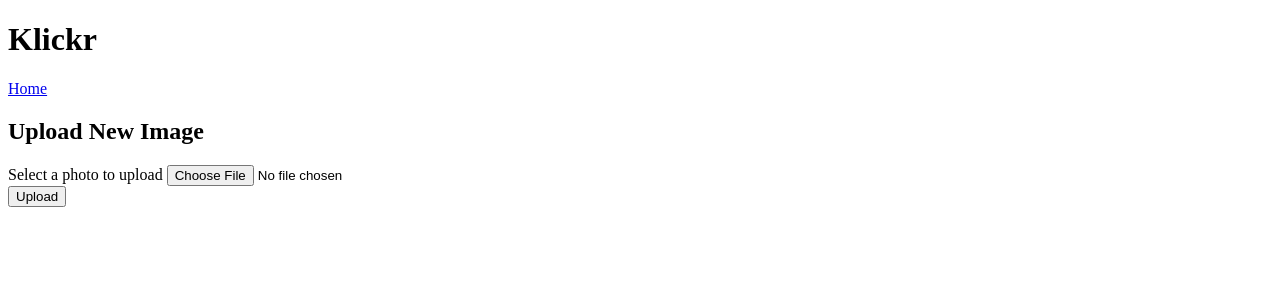
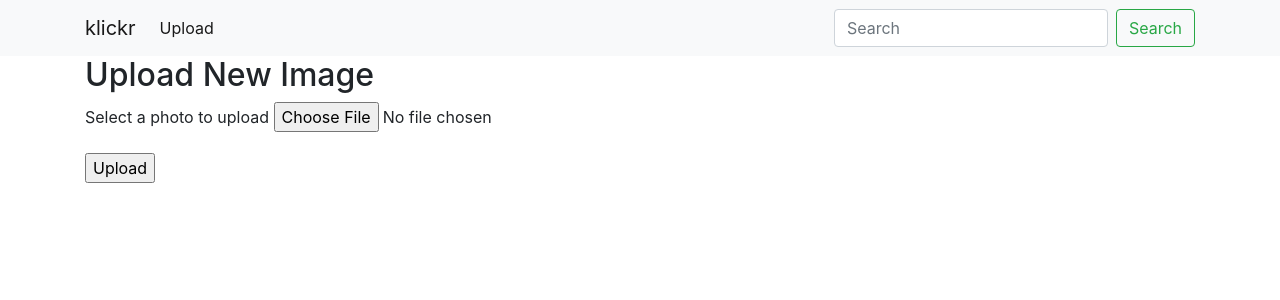
Before and after one commit to pipalacademy/klickr, a Flask app: page /upload in a window 1280 px wide. Shown: the top 300 px of the page. Run offline with Flask 2, Linux system fonts and the light colour scheme; some libraries are stand-ins or nearby versions.

Commit message:
Added base template using bootstrap.

```diff
--- /dev/null
+++ b/webapp/templates/base.html
@@ -0,0 +1,50 @@
+<!DOCTYPE html>
+<html lang="en">
+  <head>
+    <!-- Required meta tags -->
+    <meta charset="utf-8">
+    <meta name="viewport" content="width=device-width, initial-scale=1, shrink-to-fit=no">
+    <title>klickr</title>
+
+    <!-- Bootstrap CSS -->
+    <link rel="stylesheet" href="https://stackpath.bootstrapcdn.com/bootstrap/4.3.1/css/bootstrap.min.css" integrity="sha384-ggOyR0iXCbMQv3Xipma34MD+dH/1fQ784/j6cY/iJTQUOhcWr7x9JvoRxT2MZw1T" crossorigin="anonymous">
+    <style type="text/css">
+    nav {
+        margin-bottom: 2
+    }
+    </style>
+  </head>
+  <body>
+<nav class="navbar navbar-expand-lg navbar-light bg-light">
+  <div class="container">
+  <a class="navbar-brand" href="/">klickr</a>
+  <button class="navbar-toggler" type="button" data-toggle="collapse" data-target="#navbarSupportedContent" aria-controls="navbarSupportedContent" aria-expanded="false" aria-label="Toggle navigation">
+    <span class="navbar-toggler-icon"></span>
+  </button>
+
+  <div class="collapse navbar-collapse" id="navbarSupportedContent">
+    <ul class="navbar-nav mr-auto">
+      <li class="nav-item active">
+        <a class="nav-link" href="/upload">Upload</a>
+      </li>
+    </ul>
+    <form class="form-inline my-2 my-lg-0">
+      <input class="form-control mr-sm-2" type="search" placeholder="Search" aria-label="Search">
+      <button class="btn btn-outline-success my-2 my-sm-0" type="submit">Search</button>
+    </form>
+  </div>
+  </div>
+</nav>
+    <div class="container">
+      {% block content %}{% endblock %}
+    </div>
+
+    {% block footer %}
+<!--         <footer class="footer">
+          <div class="container">
+            <span class="text-muted">&copy; 2019 Pipal Academy LLP</span>
+          </div>
+        </footer>
+ -->    {% endblock %}
+  </body>
+</html>
--- a/webapp/templates/upload.html
+++ b/webapp/templates/upload.html
@@ -1,18 +1,12 @@
-<!DOCTYPE html>
-<html>
-<head>
-    <title>Klickr - Upload</title>
-</head>
-<body>
-    <h1>Klickr</h1>
-    <p><a href='/'>Home</a></p>
+{% extends "base.html" %}
+{% block content %}
     <h2>Upload New Image</h2>
-    <form action="" method="POST" enctype="multipart/form-data">
-        <label for="photo">Select a photo to upload</label>
-        <input type="file" name="photo" value="photo" id="photo">
-        <br/>
+    <form class="form" action="" method="POST" enctype="multipart/form-data">
+        <div class="form-group">
+            <label for="photo">Select a photo to upload</label>
+            <input type="file" name="photo" value="photo" id="photo">
+        </div>
         <input type="submit" value="Upload">
     </form>
 </form>
-</body>
-</html>
+{% endblock %}
```
Also changed, not shown: webapp/templates/index.html (+7 -14 lines).
